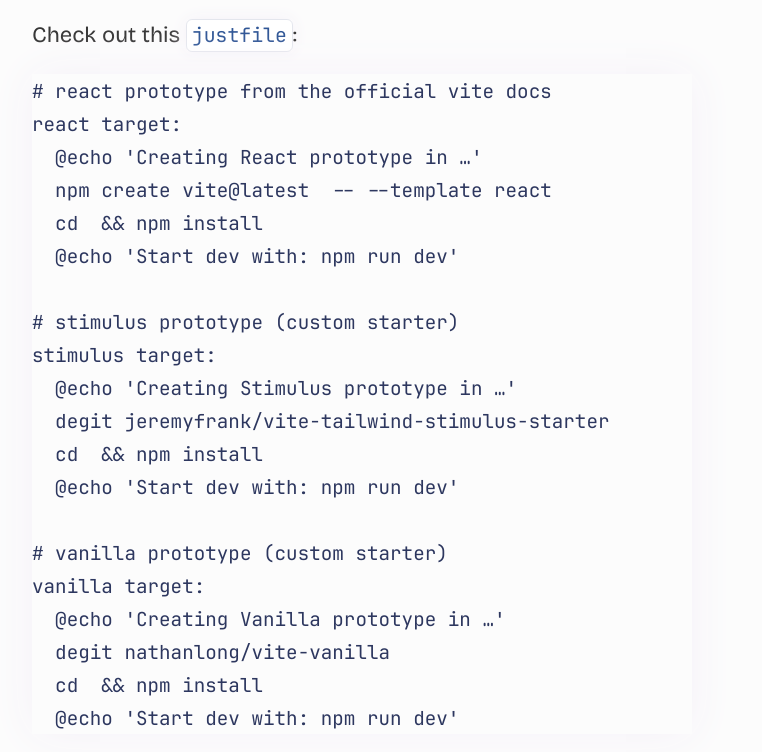
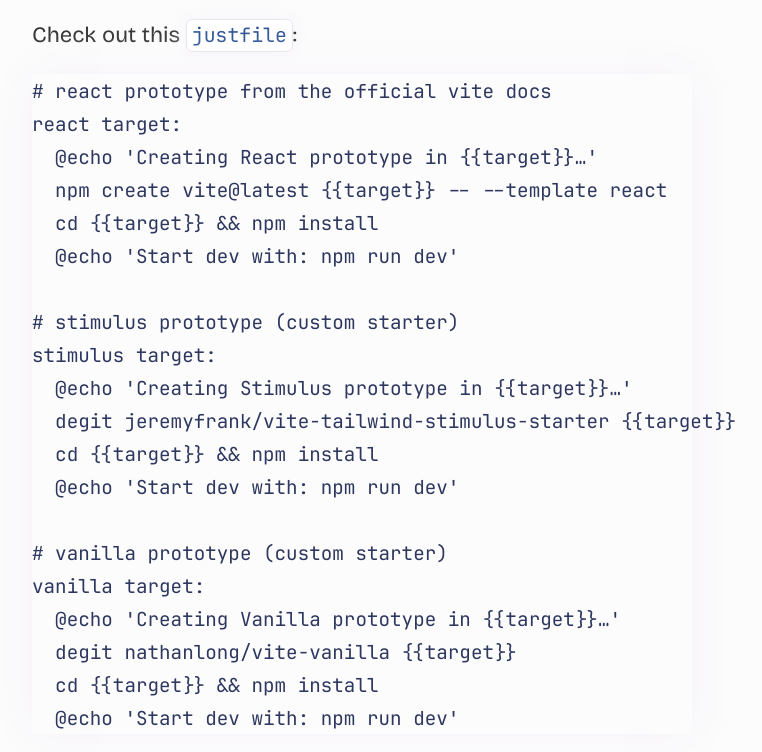
Before and after one commit to nathanlong/nathanlong.github.io, an Eleventy site: page content/blog/vite-rapid-prototype-starter-kits.md in a window 1280 px wide. Shown: the part 4828-5580 px from the top of the page, without its empty margins (278-1040 px from the left). Built offline with nearby package versions, Linux system fonts and the light colour scheme; Eleventy itself is replaced by a stand-in of ours; code samples lack their colours; files that its build step writes are made by us from their sources.

Commit message:
[fix] add raw to export double curly brace in code sample

```diff
--- a/public/css/styles.css
+++ b/public/css/styles.css
@@ -1,6 +1,3 @@
-[warn] --jsx-bracket-same-line is deprecated.
-[warn] Ignored unknown option --loglevel=error. Did you mean --log-level?
-[warn] Ignored unknown option --stdin.
 /* CSS GOALS:
  * - No build step, vanilla can be tasty too!
  * - Fluid layout and type
@@ -70,8 +67,7 @@
   font-style: normal;
   font-weight: 700;
   font-display: swap;
-  src: url('/fonts/BricolageGrotesque96ptCondensed-Bold.woff2')
-    format('woff2');
+  src: url('/fonts/BricolageGrotesque96ptCondensed-Bold.woff2') format('woff2');
 }
 
 /* JetBrains Mono is the best code font - FIGHT ME */
```
Also changed, not shown: content/blog/vite-rapid-prototype-starter-kits.md (+3 -0 lines).
